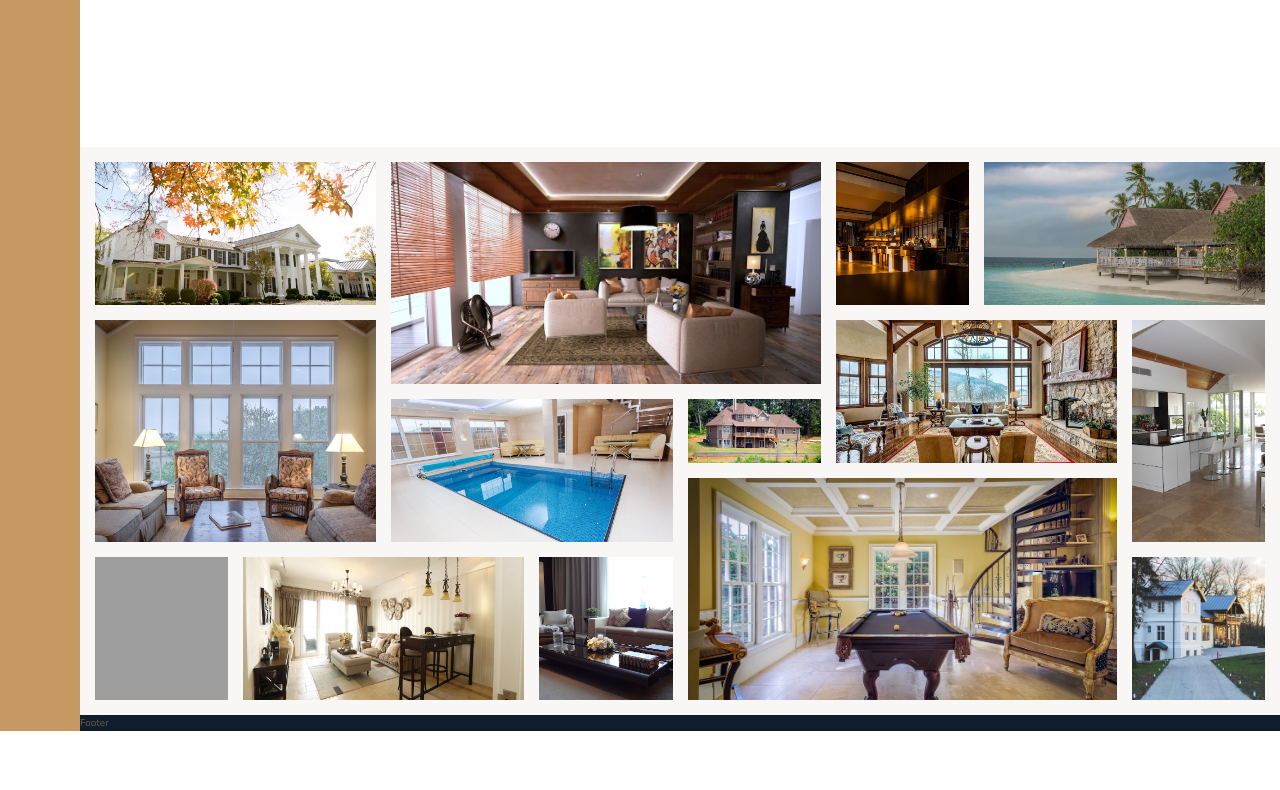
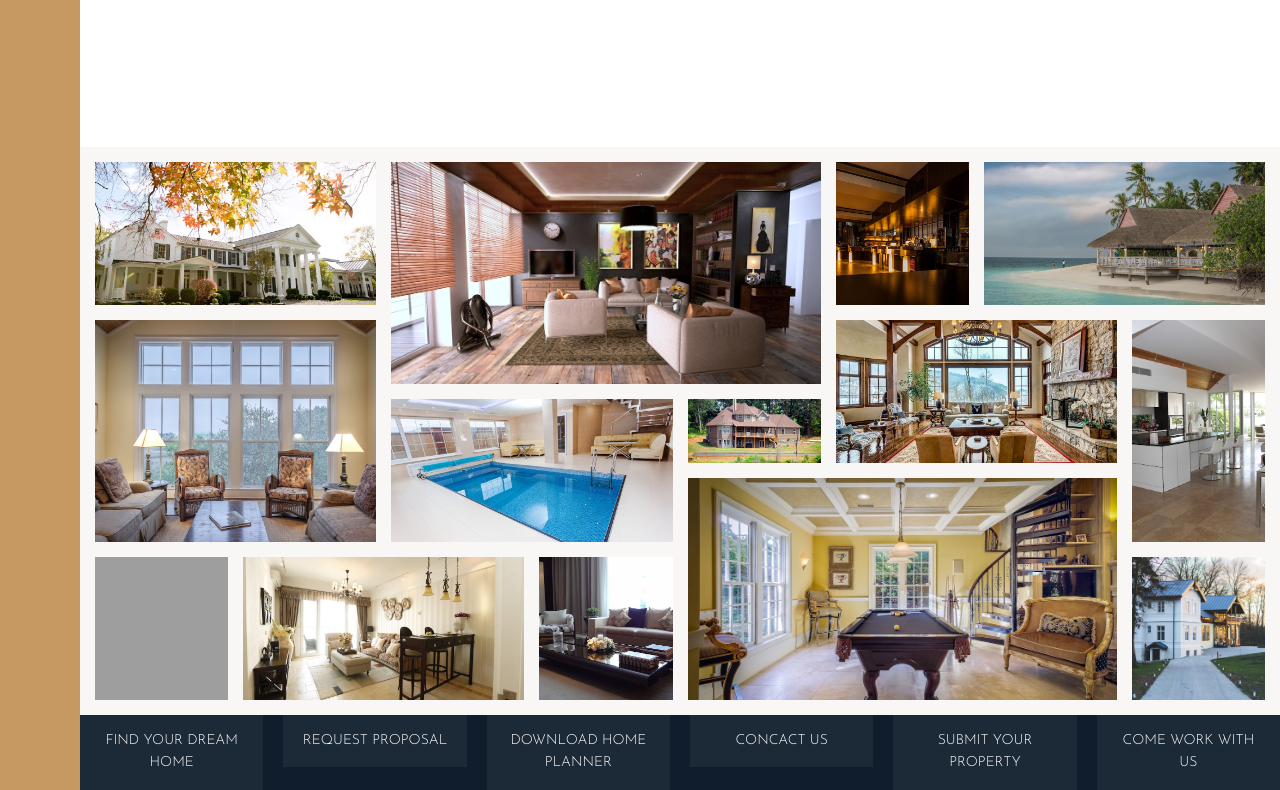
Before and after one commit to JosephiusX/Jonas-Sass, a website: page Nexter/starter/index.html in a window 1280 px wide. Shown: the part 2772-3562 px from the top of the page. Before the commit the page ends 3503 px from the top, so only its background shows below. Drawn offline with nearby package versions, Linux system fonts and the light colour scheme; files that its build step writes are made by us from their sources; grey boxes are pictures that could not be loaded.

Commit message:
in the middle of lesson 116

```diff
--- a/Nexter/starter/index.html
+++ b/Nexter/starter/index.html
@@ -353,7 +353,14 @@
 
 
         <footer class="footer">
-            Footer
+            <ul class="nav">
+                <li class="nav__item"><a href="#" class="nav__link">Find your dream home</a></li>
+                <li class="nav__item"><a href="#" class="nav__link">Request proposal</a></li>
+                <li class="nav__item"><a href="#" class="nav__link">Download home planner</a></li>
+                <li class="nav__item"><a href="#" class="nav__link">Concact us</a></li>
+                <li class="nav__item"><a href="#" class="nav__link">Submit your property</a></li>
+                <li class="nav__item"><a href="#" class="nav__link">Come work with us</a></li>
+            </ul>
         </footer>
 
     </body>
--- a/Nexter/starter/sass/_footer.scss
+++ b/Nexter/starter/sass/_footer.scss
@@ -2,3 +2,25 @@
     background-color: $color-secondary;
     grid-column: full-start / full-end;
 }
+
+.nav {
+    list-style: none;
+
+    display: grid;
+    grid-template-columns: repeat(auto-fit, minmax(15rem, 1fr));
+    grid-gap: 2rem;
+
+    &__link:link,
+    &__link:visited {
+        font-size: 1.4rem;
+        color: #fff;
+        text-decoration: none;
+        font-family: $font-display;
+        text-transform: uppercase;
+        text-align: center;
+        padding: 1.5rem;
+        display: block;
+
+        background-color: rgba(#fff, .05)
+    }
+}
--- a/Nexter/starter/sass/_gallery.scss
+++ b/Nexter/starter/sass/_gallery.scss
@@ -84,7 +84,7 @@
     &__img{
         width:100%;
         height: 100%;
-        object-fit: cover;
+        object-fit: cover; // this helps the photos keep the the aspect ratio the same
         display: block;
     }
 
```
